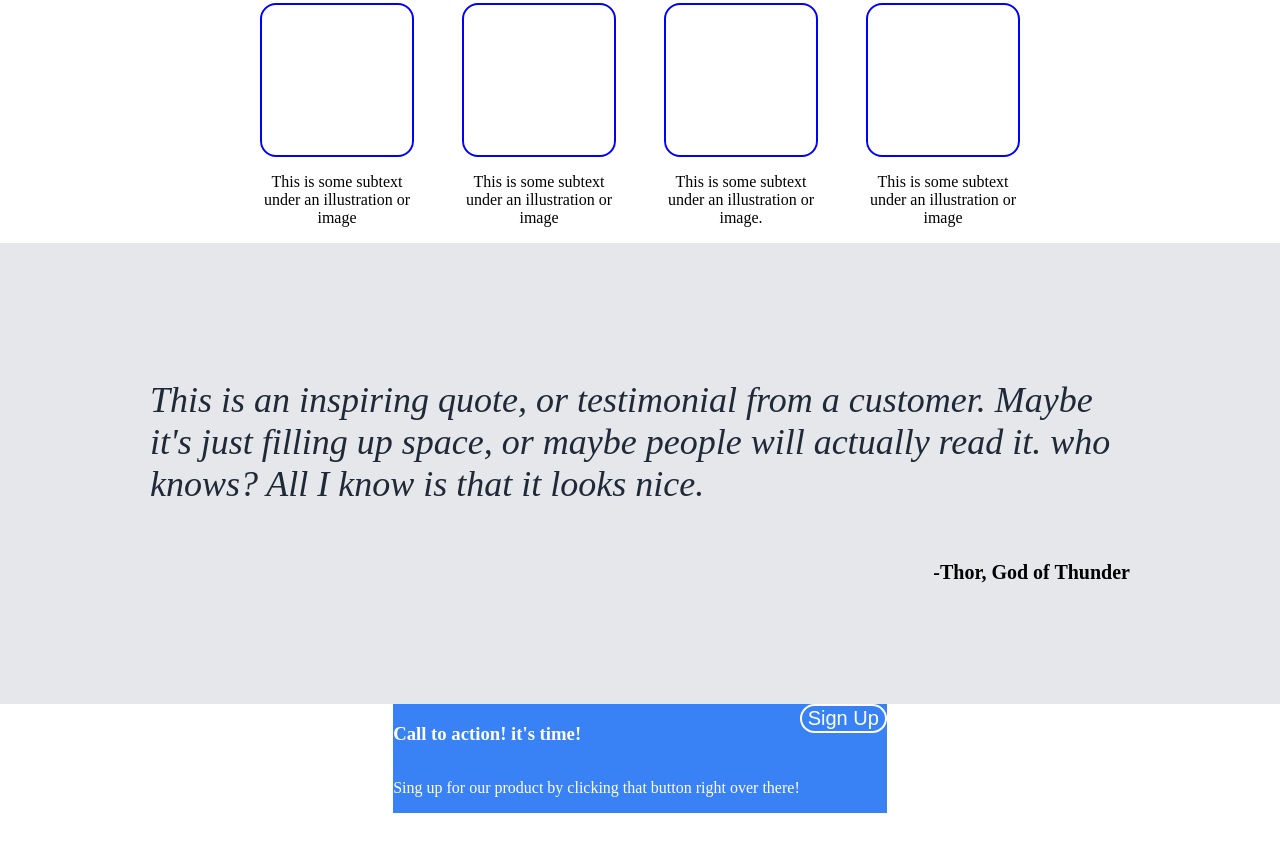
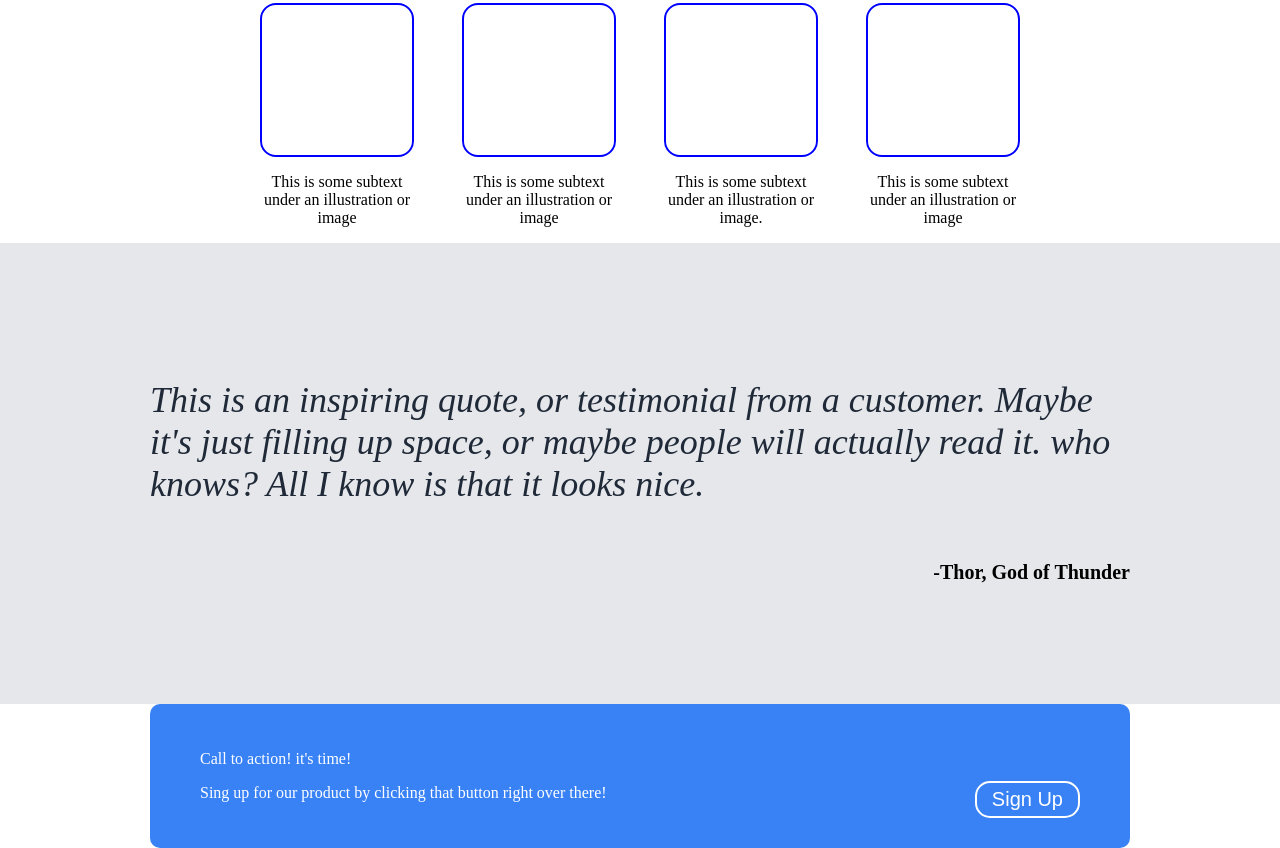
Before and after one commit to ahfercen/Landing-Page, a plain HTML site: page index.html in a window 1280 px wide. Shown: the part 614-1462 px from the top of the page. Before the commit the page ends 1427 px from the top, so only its background shows below. Drawn offline with Linux system fonts and the light colour scheme.

Commit message:
Further Styling for Call to Action

```diff
--- a/index.html
+++ b/index.html
@@ -73,7 +73,9 @@
     <div class="Call">
         <div class="container">
             <div class="text">
-                <h3>Call to action! it's time!</h3>
+
+                <p>Call to action! it's time!</p>
+
                 <p>Sing up for our product by clicking that
                     button right over there!
                 </p>
--- a/style.css
+++ b/style.css
@@ -129,18 +129,21 @@ body{
 /* Call to action Styling */
 .Call{
     display: flex;
-    justify-content: center;
-    align-items: center;
 }
 .Call .container{
+    flex: 1;
+    border-radius: 10px;
+    padding: 30px 50px 30px 50px;
     background-color: #3882F6;
     display: flex;
+    justify-content: space-between;
 }
 .Call .container .text{
+    color: white;
+}
+.Call .container .button{
     display: flex;
-    flex-direction: column;
-    color: white;
-
+    align-items: flex-end;
 }
 #CallButton{
     background-color: #3882F6;
@@ -149,4 +152,5 @@ body{
     color: white;
     font-weight: 500;
     font-size: 20px;
+    padding: 5px 15px 5px 15px;
 }
```
